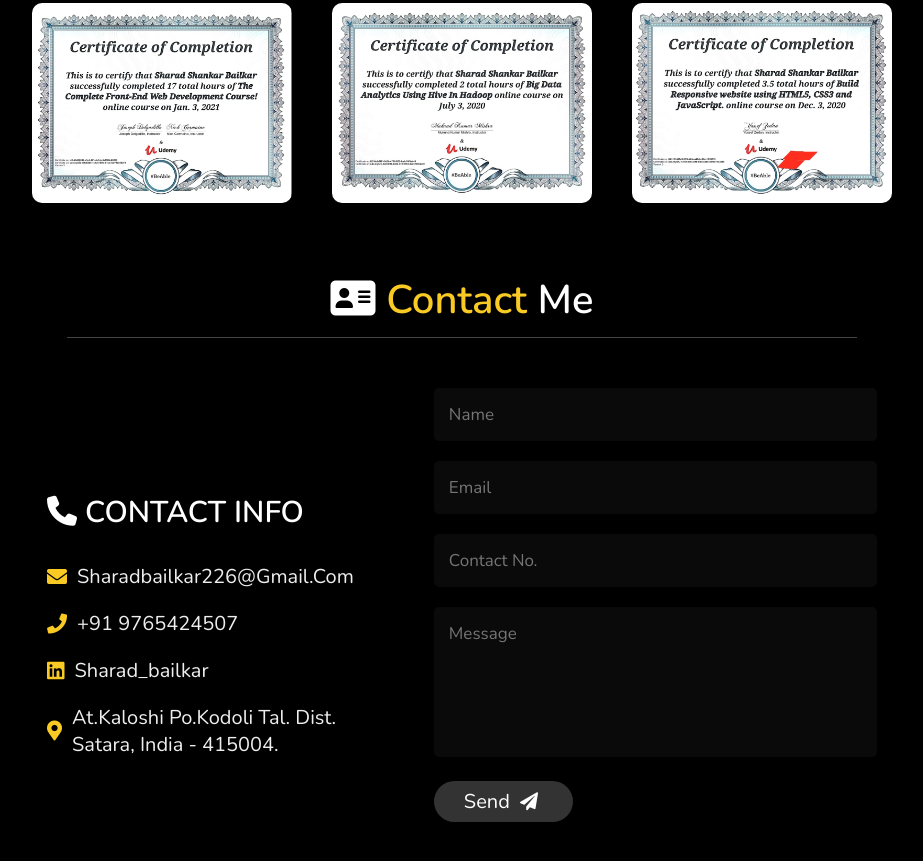
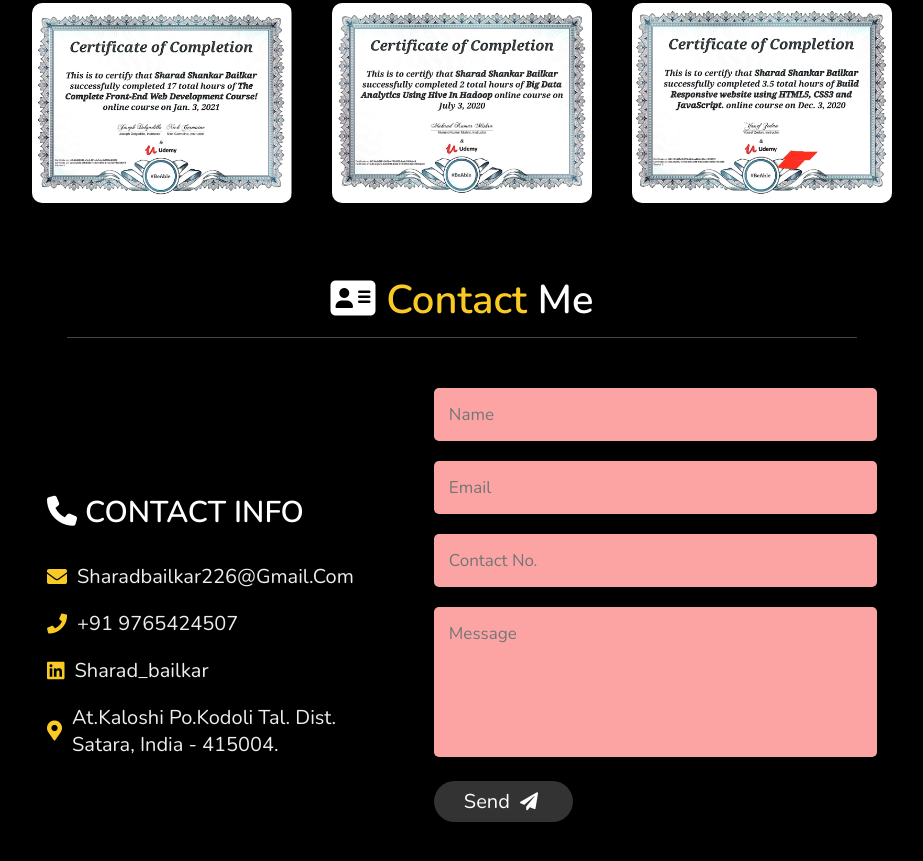
Before and after one commit to sharadbailkar/my_personal_portfolio, a plain HTML site: page index.html in a window 1280 px wide. Shown: the part 5123-5984 px from the top of the page, without its empty margins (353-1276 px from the left). Drawn offline with nearby package versions, Linux system fonts and the light colour scheme.

Commit message:
Update index.html

```diff
--- a/index.html
+++ b/index.html
@@ -473,13 +473,13 @@
         .contact .row form .box {
             padding: 1.5rem;
             margin: 1rem 0;
-            background: #3333;
+            background:#fca4a4;
             color: #fff;
             text-transform: none;
             font-size: 1.7rem;
             width: 100%;
             border: thick;
-            border-color: white;
+            border-color:white;
             border-radius: 5px;
 
 
```
